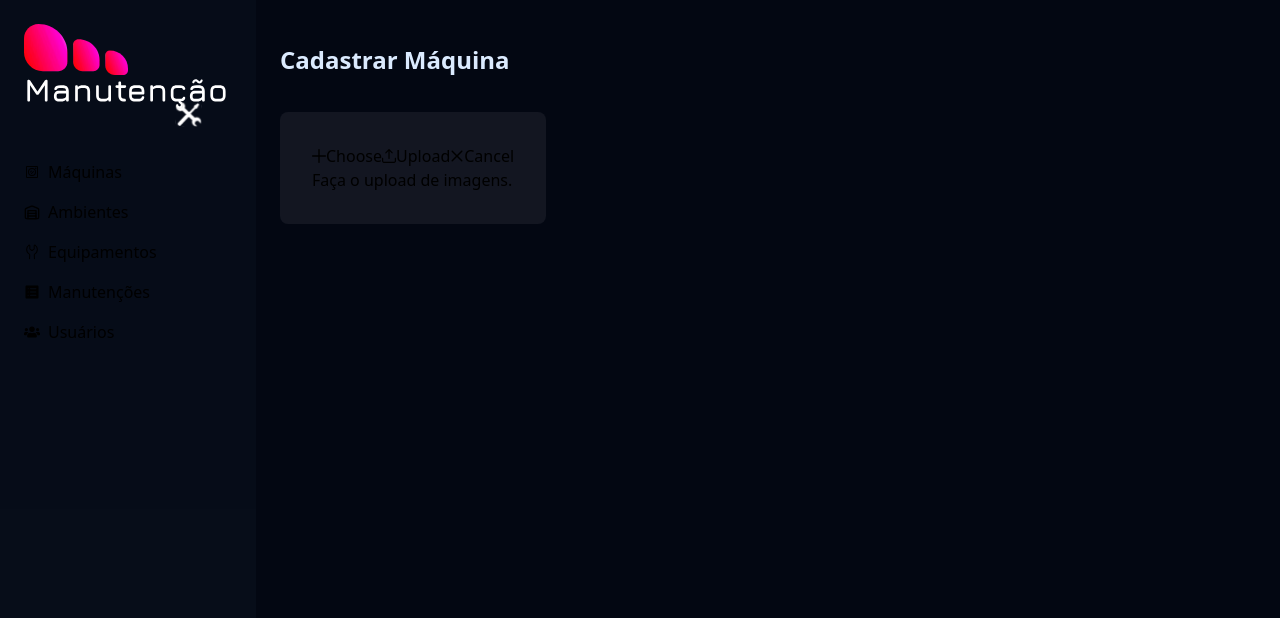
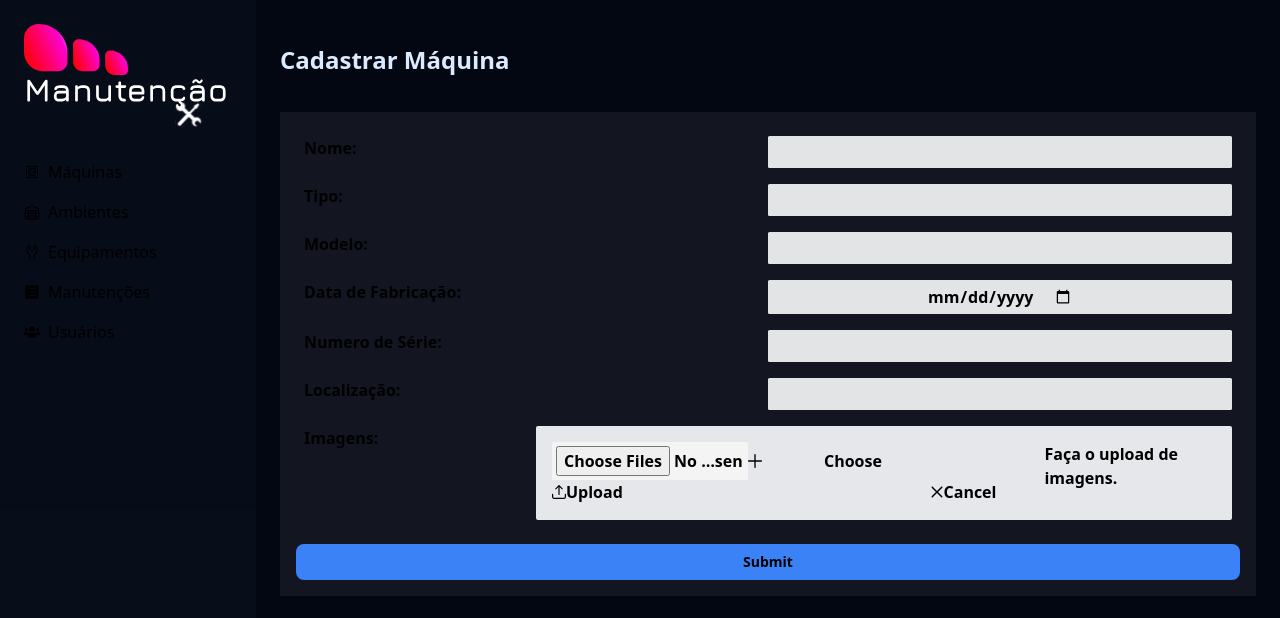
Before and after one commit to AnaJuliaMM/maintenance_web, a Next.js app in the folder frontend/: page /machines/register in a window 1280 px wide. Shown: the top 618 px of the page. Built offline with nearby package versions, Linux system fonts and the light colour scheme.

Commit message:
feat: add form to register a new machine

```diff
--- a/frontend/src/app/(routes)/machines/register/page.tsx
+++ b/frontend/src/app/(routes)/machines/register/page.tsx
@@ -1,26 +1,116 @@
+"use client";
 import React, { useState } from "react";
-import { Title } from "@/app/components/Title";
 
 import { FileUpload } from "primereact/fileupload";
 
+import { Title } from "@/app/components/Title";
+import { machineType } from "@/app/types/machine";
+
 export default function Home() {
+  const [formData, setFormData] = useState<machineType>({
+    name: "",
+    type: "",
+    model: "",
+    manufactureDate: "",
+    serialNumber: "",
+    location: "",
+    imagesUrl: [],
+  });
+
+  const handleChange = (
+    e: React.ChangeEvent<HTMLInputElement | HTMLSelectElement>
+  ) => {
+    const { name, value } = e.target;
+    setFormData({
+      ...formData,
+      [name]: value,
+    });
+  };
+
   return (
     <main className="flex flex-col p-6 w-svw gap-4 h-fit">
       <Title>Cadastrar Máquina</Title>
-      <section className="flex justify-items-end gap-2 items-center cursor-pointer">
-        <div className="bg-zinc-400/10 p-8 rounded-lg mb-4">
+      <form className="register-form">
+        <div>
+          <label htmlFor="name">Nome:</label>
+          <input
+            type="text"
+            id="name"
+            name="name"
+            value={formData.name}
+            onChange={handleChange}
+            required
+          />
+        </div>
+        <div>
+          <label htmlFor="type">Tipo:</label>
+          <input
+            type="text"
+            id="type"
+            name="type"
+            value={formData.type}
+            onChange={handleChange}
+            required
+          />
+        </div>
+        <div>
+          <label htmlFor="model">Modelo:</label>
+          <input
+            type="text"
+            id="model"
+            name="model"
+            value={formData.model}
+            onChange={handleChange}
+            required
+          />
+        </div>
+        <div>
+          <label htmlFor="manufactureDate">Data de Fabricação:</label>
+          <input
+            type="date"
+            id="manufactureDate"
+            name="manufactureDate"
+            value={formData.manufactureDate}
+            onChange={handleChange}
+            required
+          />
+        </div>
+        <div>
+          <label htmlFor="serialNumber">Numero de Série:</label>
+          <input
+            type="text"
+            id="serialNumber"
+            name="serialNumber"
+            value={formData.serialNumber}
+            onChange={handleChange}
+            required
+          />
+        </div>
+        <div>
+          <label htmlFor="location">Localização:</label>
+          <input
+            type="text"
+            id="location"
+            name="location"
+            value={formData.location}
+            onChange={handleChange}
+            required
+          />
+        </div>
+        <div>
+          <label htmlFor="location">Imagens:</label>
           <FileUpload
             name="demo[]"
             url={"/api/upload"}
             multiple
             accept="image/*"
             maxFileSize={1000000}
-            emptyTemplate={
-              <p className="m-0">Faça o upload de imagens.</p>
-            }
+            emptyTemplate={<p className="m-0">Faça o upload de imagens.</p>}
+            className="w-3/4 p-4 mb-4 bg-gray-200 rounded-sm text-black"
           />
         </div>
-      </section>
+        <button type="submit" className="flex gap-2 justify-center items-center bg-blue-500 py-2 px-4 rounded-lg font-semibold text-sm">Submit</button>
+      </form>
     </main>
   );
 }
```
